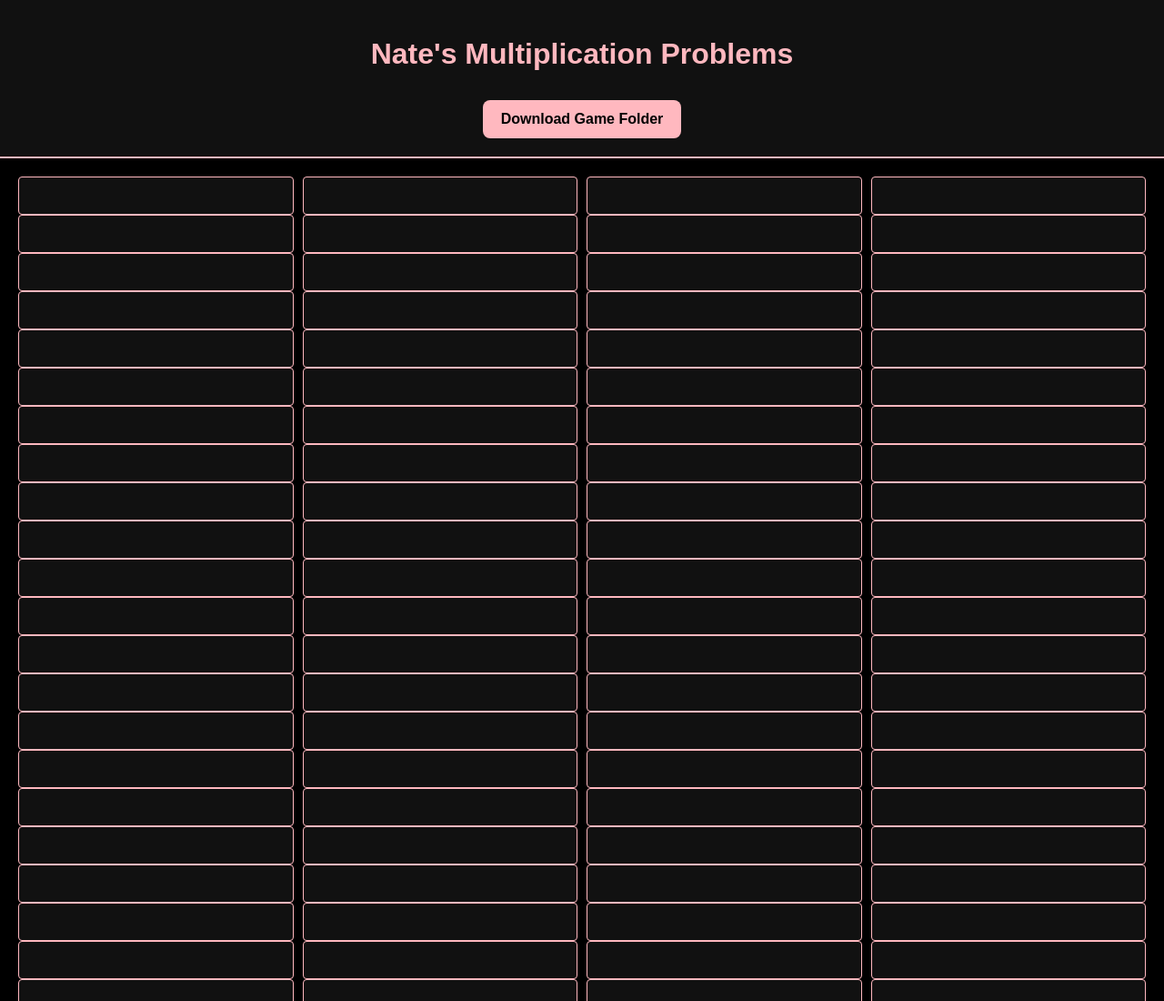
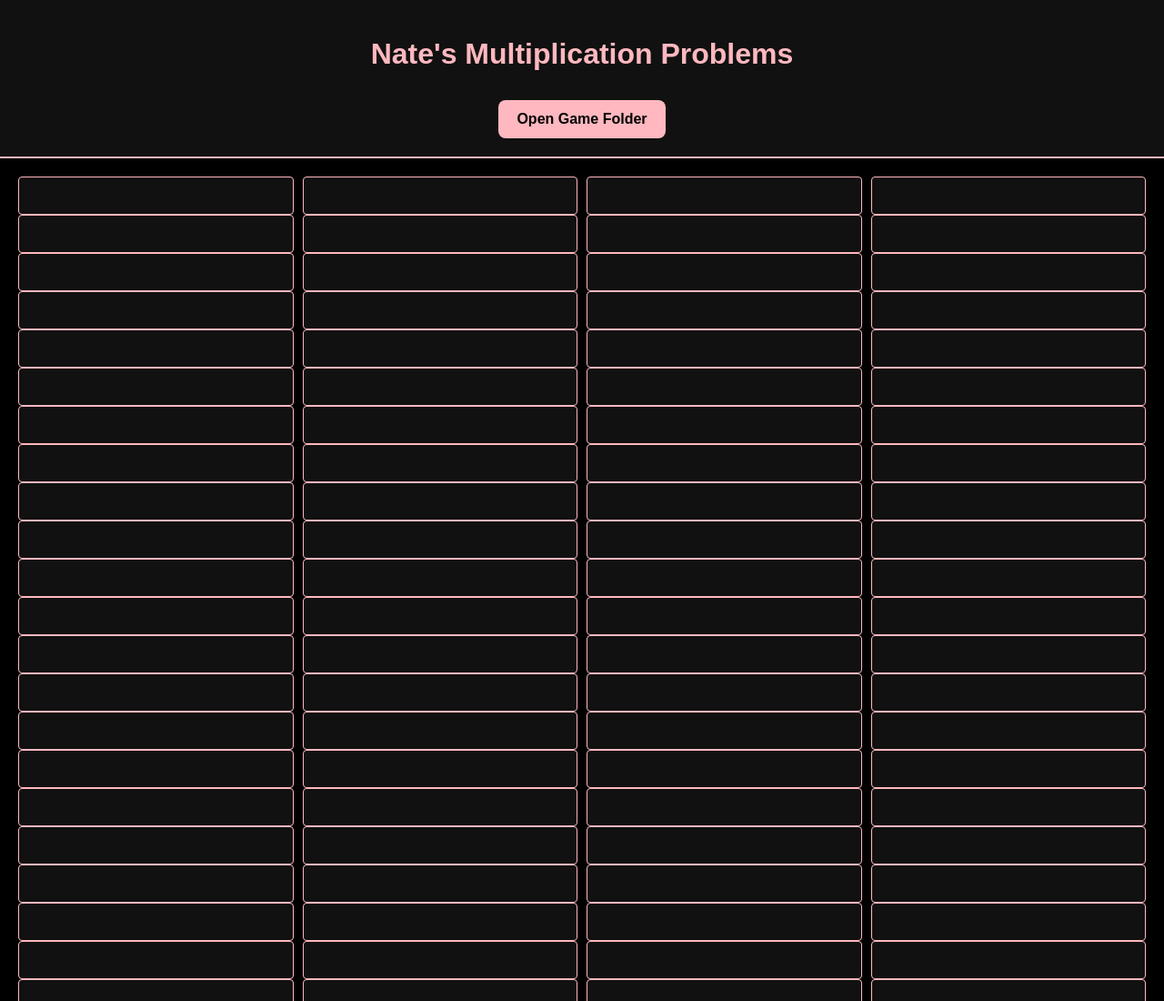
Before and after one commit to natesgames06/NatesMultiplicationProblems-, a plain HTML site: page index.html in a window 1280 px wide. Shown: the top 1100 px of the page at 91% size. Drawn offline with Linux system fonts and the light colour scheme.

Commit message:
Update index.html

```diff
--- a/index.html
+++ b/index.html
@@ -44,7 +44,7 @@
 <body>
   <header>
     <h1>Nate's Multiplication Problems</h1>
-<a class="download-btn" href="https://drive.google.com/file/d/191R0H-XOBJSmfIMnw4BLHdCrMdoe-Nft/view?usp=sharing" target="_blank">Download Game Folder</a>
+<a class="download-btn" href="https://drive.google.com/file/d/191R0H-XOBJSmfIMnw4BLHdCrMdoe-Nft/view?usp=sharing" target="_blank">Open Game Folder</a>
   </header>
 
   <div class="container">
```
